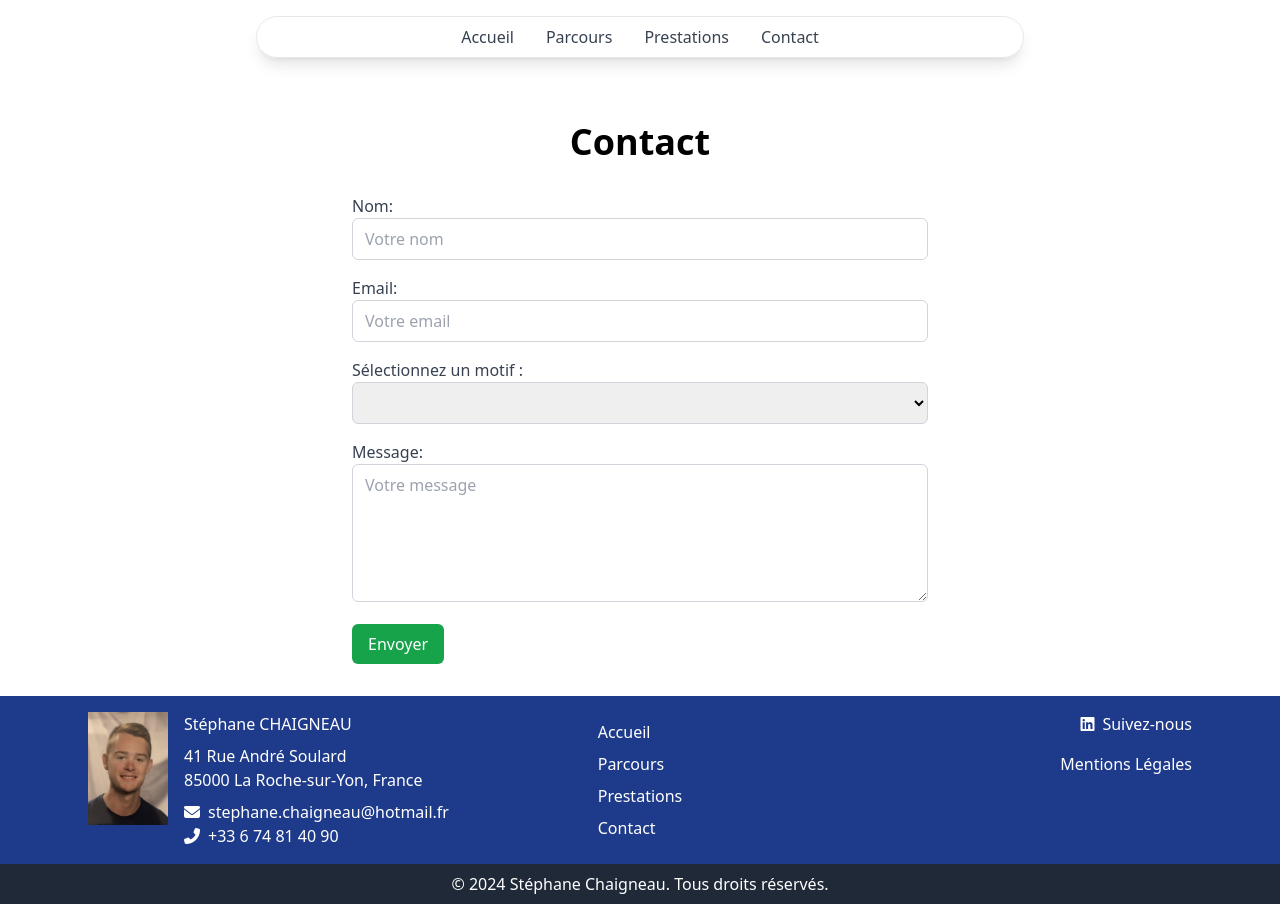
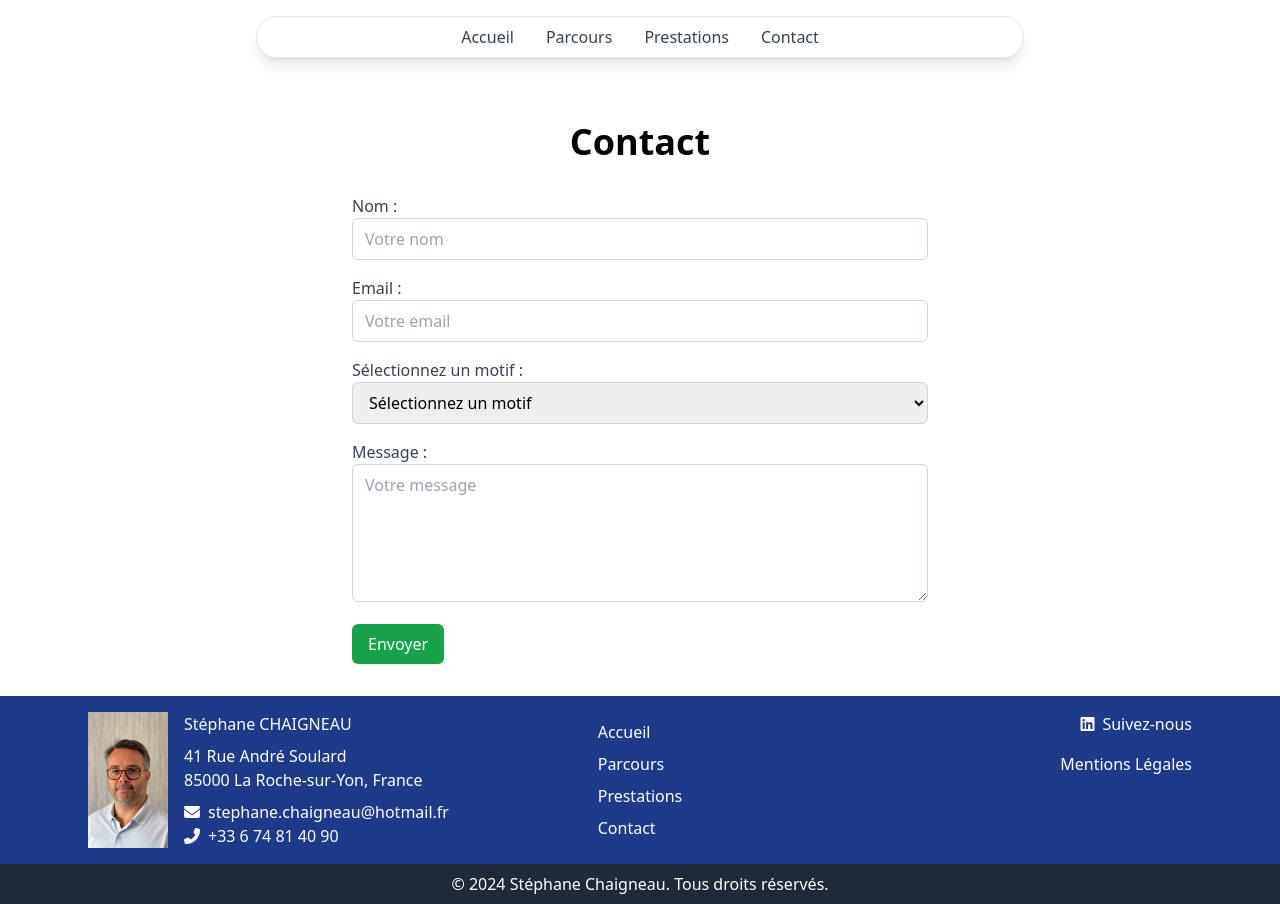
Before and after one commit to ChaigneauDoryan/stephanechaigneau.fr, a Nuxt app: page /contact in a window 1280 px wide. Built offline with nearby package versions, Linux system fonts and the light colour scheme.

Commit message:
feat: contact page

```diff
--- a/components/Footer.vue
+++ b/components/Footer.vue
@@ -4,7 +4,7 @@
       <!-- Logo et Adresse -->
       <div class="flex items-start">
         <!-- Logo -->
-        <img src="../assets/me.jpg" alt="Logo" class="w-20 h-auto mr-4" />
+        <img src="../assets/me.jpg" alt="Logo" class="w-20 h-full object-cover mr-4" />
 
         <!-- Informations de Contact -->
         <div>
--- a/pages/contact.vue
+++ b/pages/contact.vue
@@ -2,44 +2,154 @@
   <div>
     <section class="py-8 bg-white mt-8">
       <h2 class="text-4xl font-bold text-center">Contact</h2>
-      <form class="max-w-xl mx-auto mt-8">
+      <form @submit.prevent="sendEmail" class="max-w-xl mx-auto mt-8 relative">
         <!-- Champ Nom -->
         <div class="mb-4">
-          <label class="block text-gray-700">Nom:</label>
-          <input type="text" class="w-full px-3 py-2 border border-gray-300 rounded-md" placeholder="Votre nom">
+          <label class="block text-gray-700">Nom :</label>
+          <input v-model="name"
+                 :class="{'border-red-500': nameError}"
+                 type="text"
+                 class="w-full px-3 py-2 border border-gray-300 rounded-md"
+                 placeholder="Votre nom">
+          <span v-if="nameError" class="text-red-500 text-sm">Le champ Nom est obligatoire et doit contenir moins de 50 caractères.</span>
         </div>
+
         <!-- Champ Email -->
         <div class="mb-4">
-          <label class="block text-gray-700">Email:</label>
-          <input type="email" class="w-full px-3 py-2 border border-gray-300 rounded-md" placeholder="Votre email">
+          <label class="block text-gray-700">Email :</label>
+          <input v-model="email"
+                 :class="{'border-red-500': emailError}"
+                 type="email"
+                 class="w-full px-3 py-2 border border-gray-300 rounded-md"
+                 placeholder="Votre email">
+          <span v-if="emailError" class="text-red-500 text-sm">L'e-mail est obligatoire et doit être valide.</span>
         </div>
+
         <!-- Liste Déroulante -->
         <div class="mb-4">
           <label class="block text-gray-700">Sélectionnez un motif :</label>
-          <select class="w-full px-3 py-2 border border-gray-300 rounded-md">
-            <option value=""></option>
-            <option value="option1">Demande de rdv</option>
-            <option value="option2">Option 2</option>
-            <option value="option3">Option 3</option>
+          <select v-model="motif"
+                  :class="{'border-red-500': motifError}"
+                  class="w-full px-3 py-2 border border-gray-300 rounded-md">
+            <option value="">Sélectionnez un motif</option>
+            <option value="Demande de rendez-vous">Demande de rendez-vous</option>
+            <option value="Demande de renseignements">Demande de renseignements</option>
           </select>
+          <span v-if="motifError" class="text-red-500 text-sm">Veuillez sélectionner un motif.</span>
         </div>
+
         <!-- Champ Message -->
         <div class="mb-4">
-          <label class="block text-gray-700">Message:</label>
-          <textarea rows="5" class="w-full px-3 py-2 border border-gray-300 rounded-md" placeholder="Votre message"></textarea>
+          <label class="block text-gray-700">Message :</label>
+          <textarea v-model="message"
+                    :class="{'border-red-500': messageError}"
+                    rows="5"
+                    class="w-full px-3 py-2 border border-gray-300 rounded-md"
+                    placeholder="Votre message"></textarea>
+          <span v-if="messageError" class="text-red-500 text-sm">Le champ Message est obligatoire.</span>
         </div>
-        <!-- Bouton d'envoi -->
-        <button class="bg-green-600 text-white px-4 py-2 rounded-md hover:bg-green-700">Envoyer</button>
+
+        <!-- Bouton d'envoi et Popup -->
+        <div class="flex items-center">
+          <button type="submit" class="bg-green-600 text-white px-4 py-2 rounded-md hover:bg-green-700">
+            Envoyer
+          </button>
+
+          <!-- Popup de confirmation à côté du bouton -->
+          <div v-if="showPopup" class="ml-4 bg-green-500 text-white p-3 rounded-md shadow-lg">
+            Message envoyé avec succès !
+          </div>
+        </div>
       </form>
     </section>
   </div>
 </template>
 
 <script>
+import emailjs from 'emailjs-com';
+
 export default {
-name: "Contact"
-}
+  name: 'Contact',
+  data() {
+    return {
+      name: localStorage.getItem('name') || '',
+      email: localStorage.getItem('email') || '',
+      motif: localStorage.getItem('motif') || '',
+      message: localStorage.getItem('message') || '',
+      nameError: false,
+      emailError: false,
+      motifError: false,
+      messageError: false,
+      showPopup: false,
+    };
+  },
+  watch: {
+    name(newValue) {
+      localStorage.setItem('name', newValue);
+    },
+    email(newValue) {
+      localStorage.setItem('email', newValue);
+    },
+    motif(newValue) {
+      localStorage.setItem('motif', newValue);
+    },
+    message(newValue) {
+      localStorage.setItem('message', newValue);
+    }
+  },
+  methods: {
+    validateForm() {
+      this.nameError = this.name === '' || this.name.length > 50;
+      this.emailError = !/.+@.+\..+/.test(this.email);
+      this.motifError = this.motif === '';
+      this.messageError = this.message === '';
+
+      return !(this.nameError || this.emailError || this.motifError || this.messageError);
+    },
+    sendEmail() {
+      if (this.validateForm()) {
+        try {
+          emailjs.send('serviceOutlook', 'contactTemplateDevcoAggr', {
+            name: this.name,
+            email: this.email,
+            motif: this.motif,
+            message: this.message,
+          }, 'XW_jKn2feX3p2OPzM')
+          .then(() => {
+            this.showPopupMessage();
+            this.resetForm();
+          })
+          .catch(error => {
+            console.error("Erreur lors de l'envoi de l'e-mail : ", error);
+            alert("Une erreur s'est produite, veuillez réessayer !");
+          });
+        } catch (error) {
+          console.log("Erreur : ", error);
+        }
+      }
+    },
+    showPopupMessage() {
+      this.showPopup = true;
+      setTimeout(() => {
+        this.showPopup = false;
+      }, 5000);
+    },
+    resetForm() {
+      this.name = '';
+      this.email = '';
+      this.motif = '';
+      this.message = '';
+      localStorage.removeItem('name');
+      localStorage.removeItem('email');
+      localStorage.removeItem('motif');
+      localStorage.removeItem('message');
+    }
+  }
+};
 </script>
 
 <style scoped>
+.border-red-500 {
+  border-color: #f56565;
+}
 </style>
--- a/pages/index.vue
+++ b/pages/index.vue
@@ -25,8 +25,8 @@
         </div>
         <div class="bg-white shadow-md rounded-lg p-6 hover:shadow-xl transition-shadow duration-300">
           <i class="fas fa-lightbulb text-green-600 text-4xl mb-4"></i>
-          <h3 class="text-2xl font-semibold mb-4 text-green-600">Développement de nouveaux produits / concepts</h3>
-          <p class="text-gray-700 mb-4">Renforcez votre position sur le marché via l'innovation.</p>
+          <h3 class="text-2xl font-semibold mb-4 text-green-600">Accompagnement dans le domaine de l'innovation / concepts</h3>
+          <p class="text-gray-700 mb-4">Renforcez votre position sur le marché via la créativité et le développement de nouveaux produits.</p>
         </div>
       </div>
     </section>
--- a/pages/prestations.vue
+++ b/pages/prestations.vue
@@ -23,8 +23,8 @@
         </div>
         <div class="bg-white shadow-md rounded-lg p-6 hover:shadow-xl transition-shadow duration-300">
           <i class="fas fa-lightbulb text-green-600 text-4xl mb-4"></i>
-          <h3 class="text-2xl font-semibold mb-4 text-green-600">Développement de nouveaux produits / concepts</h3>
-          <p class="text-gray-700 mb-4">Renforcez votre position sur le marché via l'innovation.</p>
+          <h3 class="text-2xl font-semibold mb-4 text-green-600">Accompagnement dans le domaine de l'innovation / concepts</h3>
+          <p class="text-gray-700 mb-4">Renforcez votre position sur le marché via la créativité et le développement de nouveaux produits.</p>
         </div>
       </div>
     </section>
```
Also changed, not shown: assets/me.jpg, 1 other file (tests, documents, lock files or other folders).
